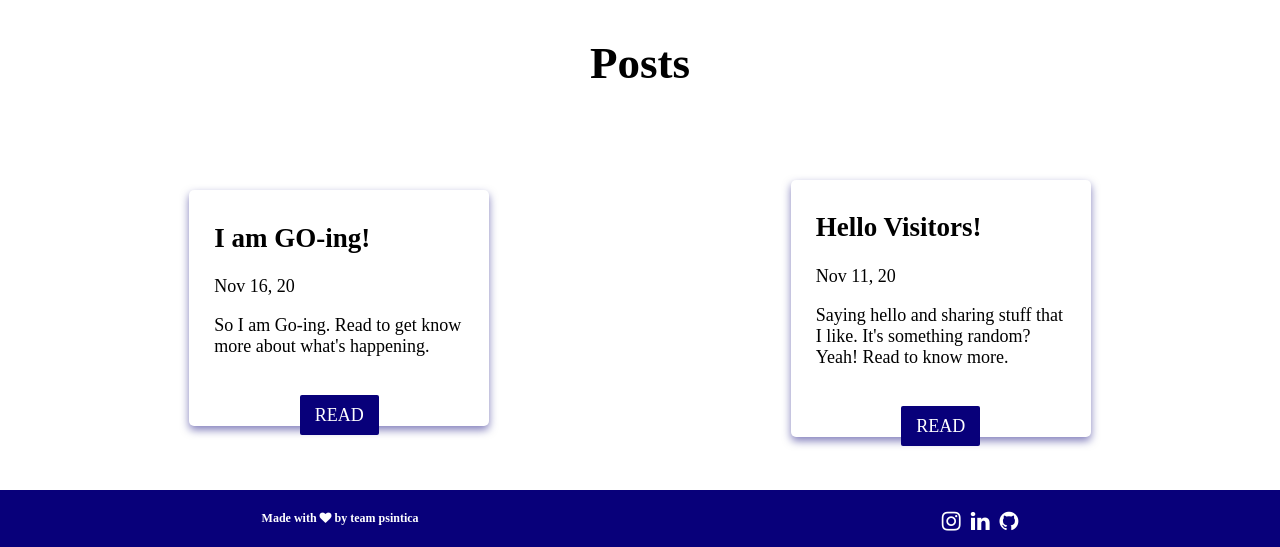
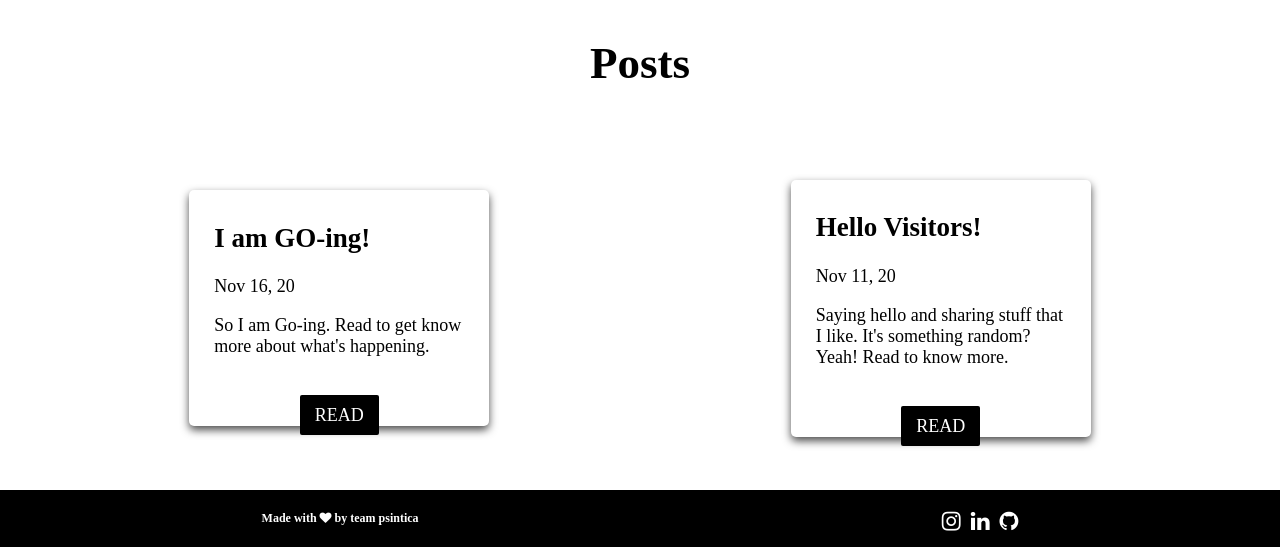
Before and after one commit to Psintica/blog, a Jekyll site: the page built from index.html, in a window 1280 px wide. Shown: the part 492-1039 px from the top of the page. Built offline with Jekyll 4.4.1, drawn with Linux system fonts in a browser that asks for light colours; some web fonts are replaced.

Commit message:
changed colours

```diff
--- a/assets/css/card.css
+++ b/assets/css/card.css
@@ -1,5 +1,5 @@
 .card {
-  box-shadow: 0 4px 8px 0 rgba(8, 0, 122, 0.5);
+  box-shadow: 0 4px 8px 0 rgba(0, 0, 0, 0.7);
   transition: 250ms;
   border-radius: 5px; /* 5px rounded corners */
   width: 300px;
@@ -15,7 +15,7 @@
 
 /* On mouse-over, add a deeper shadow */
 .card:hover {
-  box-shadow: 0 28px 56px 0 rgba(8, 0, 122, 0.5);
+  box-shadow: 0 28px 56px 0 rgba(0, 0, 0, 0.7);
 }
 
 /* Add some padding inside the card container */
@@ -28,7 +28,7 @@
 }
 
 .button a {
-  background: rgb(8, 0, 122);
+  background: rgba(0, 0, 0, 1);
   padding: 10px 15px;
   margin-top: 2px;
   margin: 0.25em;
@@ -38,7 +38,7 @@
 }
 
 .button a:hover {
-  background: rgb(24, 15, 156);
+  background: rgba(0, 0, 0, 0.7);
 }
 
 a {
--- a/assets/css/footer.css
+++ b/assets/css/footer.css
@@ -1,5 +1,5 @@
 .footer {
-  background-color: rgb(8, 0, 122);
+  background-color: rgba(0, 0, 0, 1);
   overflow: hidden;
   display: flex;
   place-items: center;
--- a/assets/css/minicard.css
+++ b/assets/css/minicard.css
@@ -14,7 +14,7 @@
 
 /* On mouse-over, add a deeper shadow */
 .card:hover {
-  box-shadow: 0 28px 56px 0 rgba(8, 0, 122, 0.5);
+  box-shadow: 0 28px 56px 0 rgba(0, 0, 0, 0.5);
 }
 
 /* Add some padding inside the card container */
```
